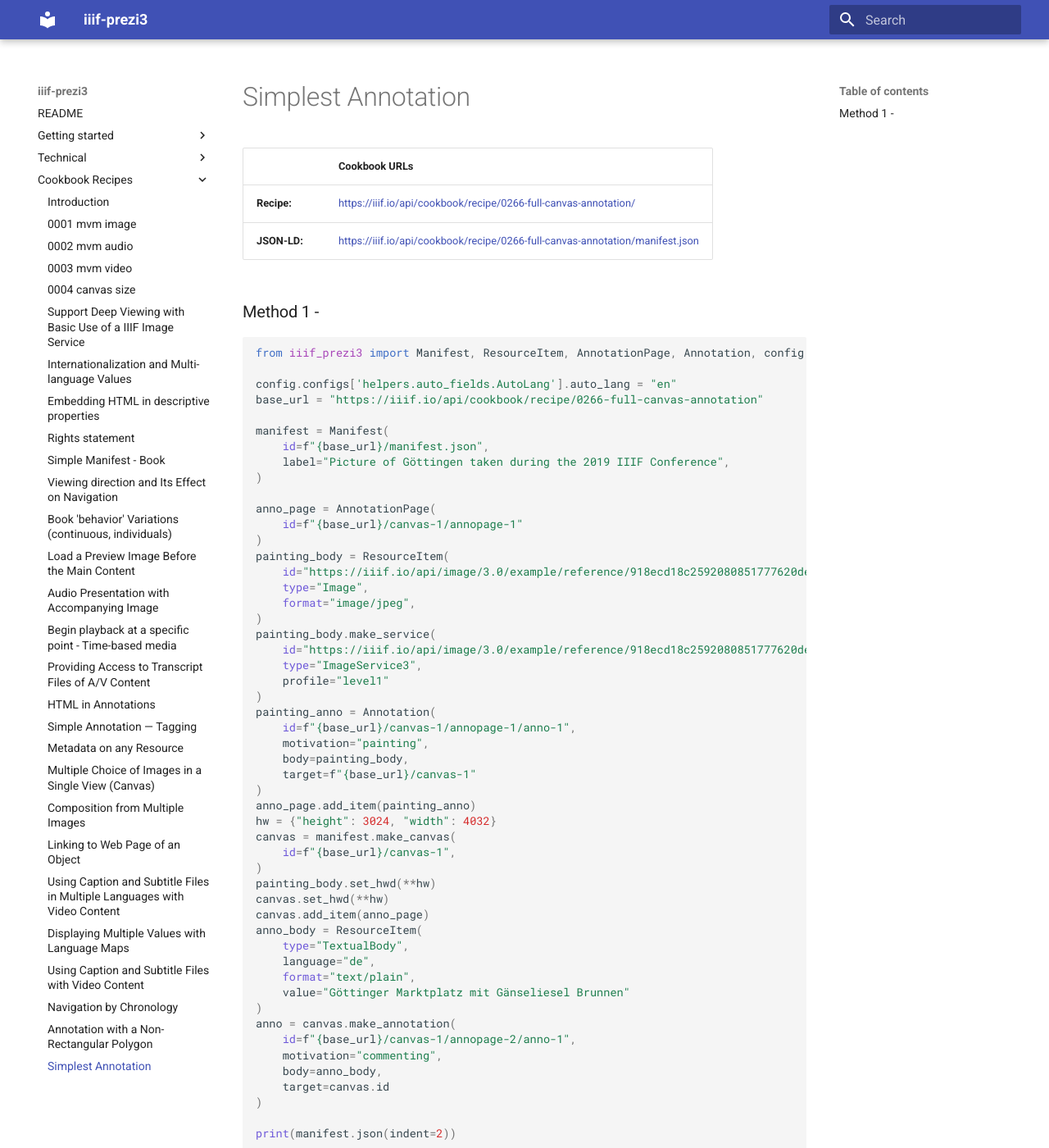
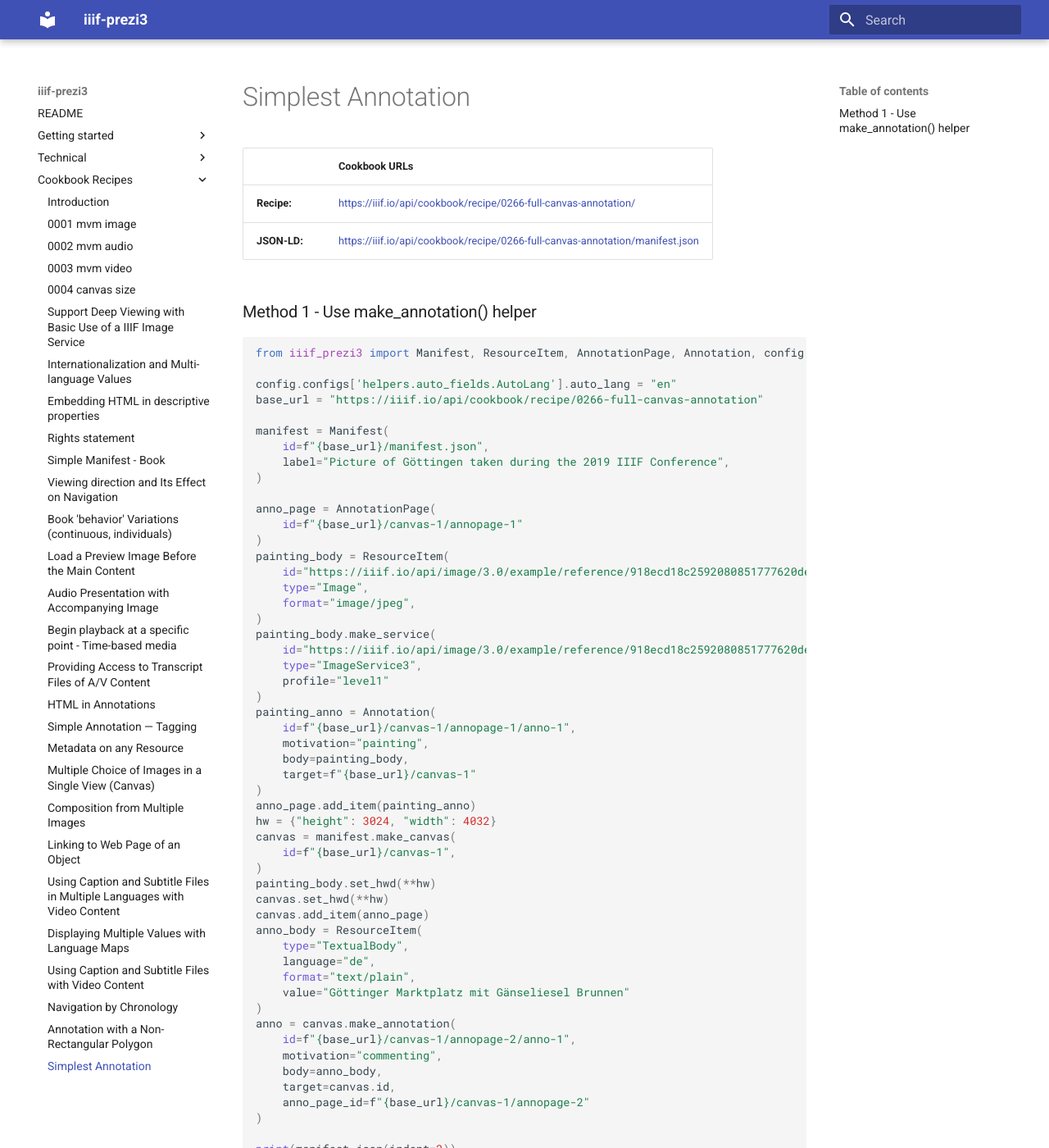
Before and after one commit to iiif-prezi/iiif-prezi3, an MkDocs documentation site: the page built from docs/recipes/0266-full-canvas-annotation.md, in a window 1280 px wide and 1400 px high. Shown: the whole window at 82% size. Built offline with MkDocs 1.6.1 and Material for MkDocs 9.7.7, drawn with Linux system fonts in a browser that asks for light colours.

Commit message:
Fix anno page id.

````diff
--- a/docs/recipes/0266-full-canvas-annotation.md
+++ b/docs/recipes/0266-full-canvas-annotation.md
@@ -4,7 +4,7 @@
 | **Recipe:**  | [https://iiif.io/api/cookbook/recipe/0266-full-canvas-annotation/](https://iiif.io/api/cookbook/recipe/0266-full-canvas-annotation/) |
 | **JSON-LD:** | [https://iiif.io/api/cookbook/recipe/0266-full-canvas-annotation/manifest.json](https://iiif.io/api/cookbook/recipe/0266-full-canvas-annotation/manifest.json) |
 
-### Method 1 -
+### Method 1 - Use make_annotation() helper
 ```python
 --8<-- "docs/recipes/scripts/0266-full-canvas-annotation-method1.py"
 ```
--- a/docs/recipes/scripts/0266-full-canvas-annotation-method1.py
+++ b/docs/recipes/scripts/0266-full-canvas-annotation-method1.py
@@ -45,7 +45,8 @@ anno = canvas.make_annotation(
     id=f"{base_url}/canvas-1/annopage-2/anno-1",
     motivation="commenting",
     body=anno_body,
-    target=canvas.id
+    target=canvas.id,
+    anno_page_id=f"{base_url}/canvas-1/annopage-2"
 )
 
 print(manifest.json(indent=2))
````
